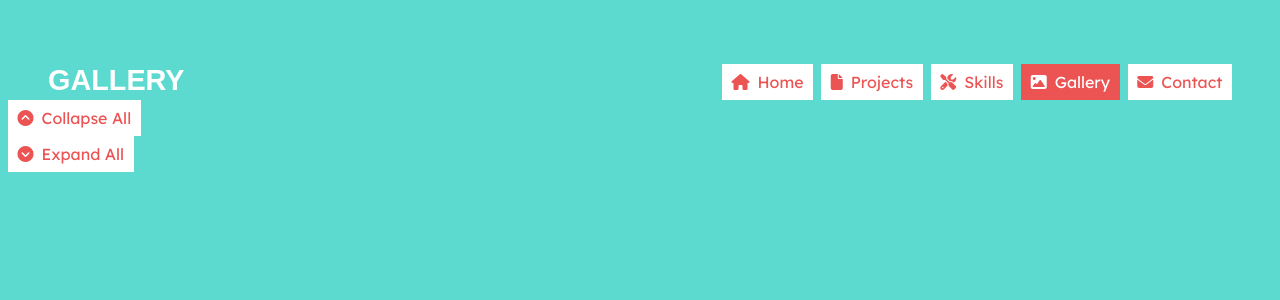
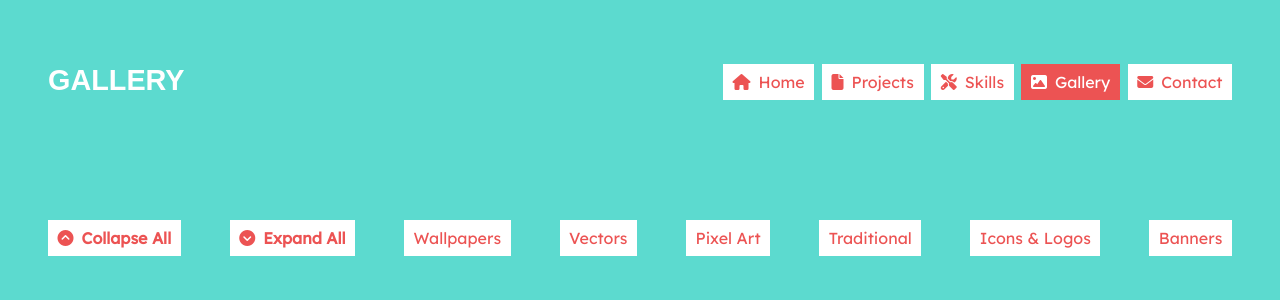
Before and after one commit to Vinesma/portfolio-website-v2, a React (Create React App) app: page /gallery in a window 1280 px wide. Shown: the top 300 px of the page. Built offline with nearby package versions, Linux system fonts and the light colour scheme; a web font is replaced by a local one.

Commit message:
+Added state to Gallery.js +CSS changes

```diff
--- a/src/components/Gallery.js
+++ b/src/components/Gallery.js
@@ -1,20 +1,58 @@
-import React from 'react'
+import React, { Component } from 'react';
 
-function Gallery() {
+class Gallery extends Component {
+    state = {
+        categories: [
+            {
+                name: 'Wallpapers',
+                icon: '',
+            },
+            {
+                name: 'Vectors',
+                icon: '',
+            },
+            {
+                name: 'Pixel Art',
+                icon: '',
+            },
+            {
+                name: 'Traditional',
+                icon: '',
+            },
+            {
+                name: 'Icons & Logos',
+                icon: '',
+            },
+            {
+                name: 'Banners',
+                icon: '',
+            },
+        ],
+    }
+
+    render(){
         return (
             <section className="gallery-section">
                 <div className="gallery-section-nav">
-                <button className="nav-button">
+                    <button className="bold-text-button">
                         <i class="fas fa-chevron-circle-up" />
                         Collapse All
                     </button>
-                <button className="nav-button">
+                    <button className="bold-text-button">
                         <i class="fas fa-chevron-circle-down" />
                         Expand All
                     </button>
+                    { this.state.categories.map(category => (
+                        <button className="nav-button">
+                            { category.icon === '' ? null : <i class={category.icon} />}
+                            { category.name }
+                        </button>
+                        ))
+                    }
                 </div>
             </section>
         )
     }
+}
 
 export default Gallery
--- a/src/styles/App.scss
+++ b/src/styles/App.scss
@@ -3,7 +3,7 @@
 
 .App {
     background-color: $background-color;
-    height: 100vh;
+    min-height: 100vh;
 }
 
 /* LINKS */
@@ -26,6 +26,17 @@ a {
     }
 }
 
+.nav-button {
+    @include main-font;
+    @extend .standard-button;
+    display: flex;
+    align-items: center;
+
+    &:hover {
+        @include box-shadow-h;
+    }
+}
+
 .active-button {
     padding: 0.5rem 0.6rem;
     background-color: $sec-button-color;
@@ -38,24 +49,17 @@ a {
     }
 }
 
-.nav-button {
-    @include main-font;
-    @extend .standard-button;
-    margin-left: 0.5rem;
-    display: flex;
-    align-items: center;
-
-    &:hover {
-        @include box-shadow-h;
-    }
-}
-
 .nav-button-active {
     @include main-font-inverted;
     @extend .active-button;
-    margin-left: 0.5rem;
     display: flex;
     align-items: center;
+}
+
+.bold-text-button {
+    @extend .nav-button;
+    font-weight: bold;
+    margin-left: 0;
 }
 
 .home-button {
@@ -84,17 +88,20 @@ a {
     }
 
     &-options {
+        width: 43%;
         display: flex;
-        justify-content: flex-end;
-        float: right;
+        justify-content: space-between;
     }
 }
 
 /* HOME SECTION */
 
+section {
+    margin-top: 15vh;
+    padding: 0 3rem 0 3rem;
+}
+
 .home-section {
-    margin-top: 10rem;
-    padding: 0 3rem 0 3rem;
     display: flex;
     justify-content: space-between;
 
@@ -133,3 +140,14 @@ a {
         }
     }
 }
+
+/* GALLERY SECTION */
+
+.gallery-section{
+    &-nav{
+        width: 100%;
+        display: flex;
+        flex-wrap: wrap;
+        justify-content: space-between;
+    }
+}
```
Also changed, not shown: src/components/Header.js (indentation only), 1 other file (tests, documents, lock files or other folders). Lines whose indentation alone changed are shown as unchanged.
